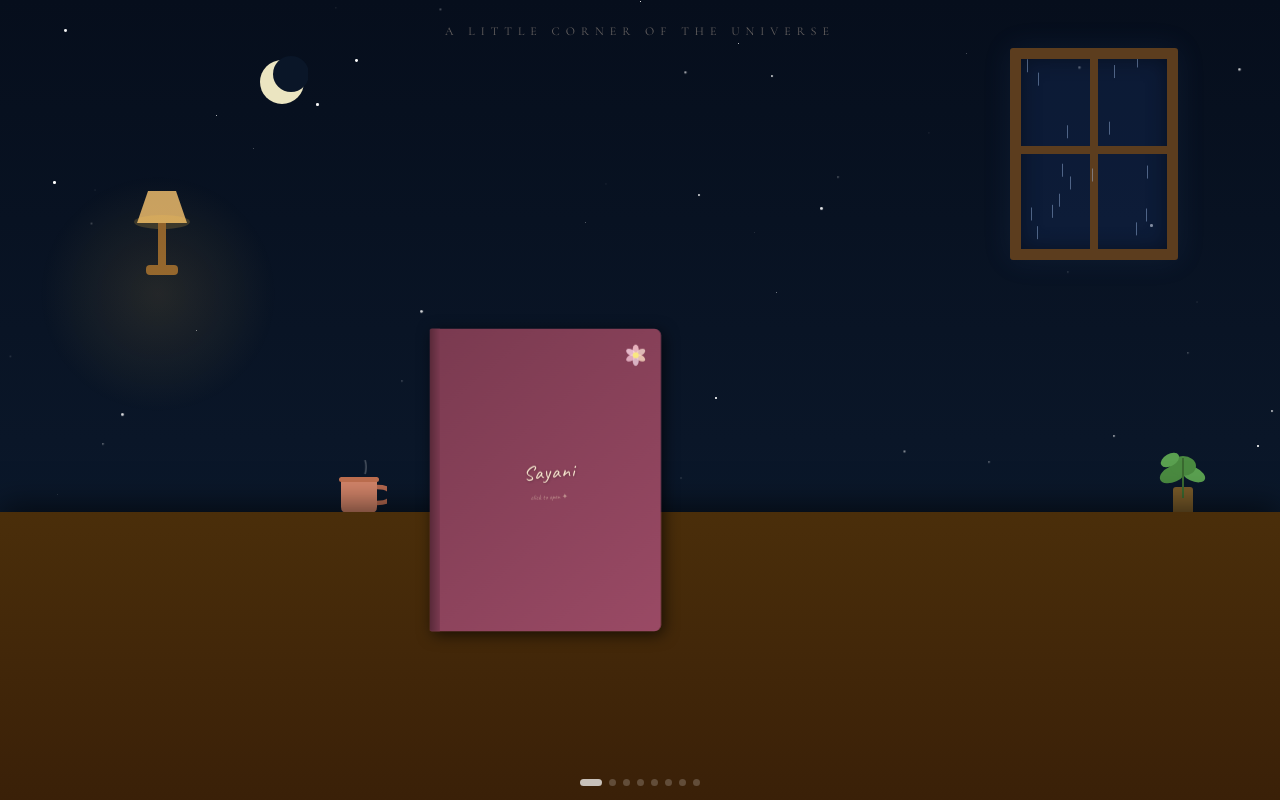
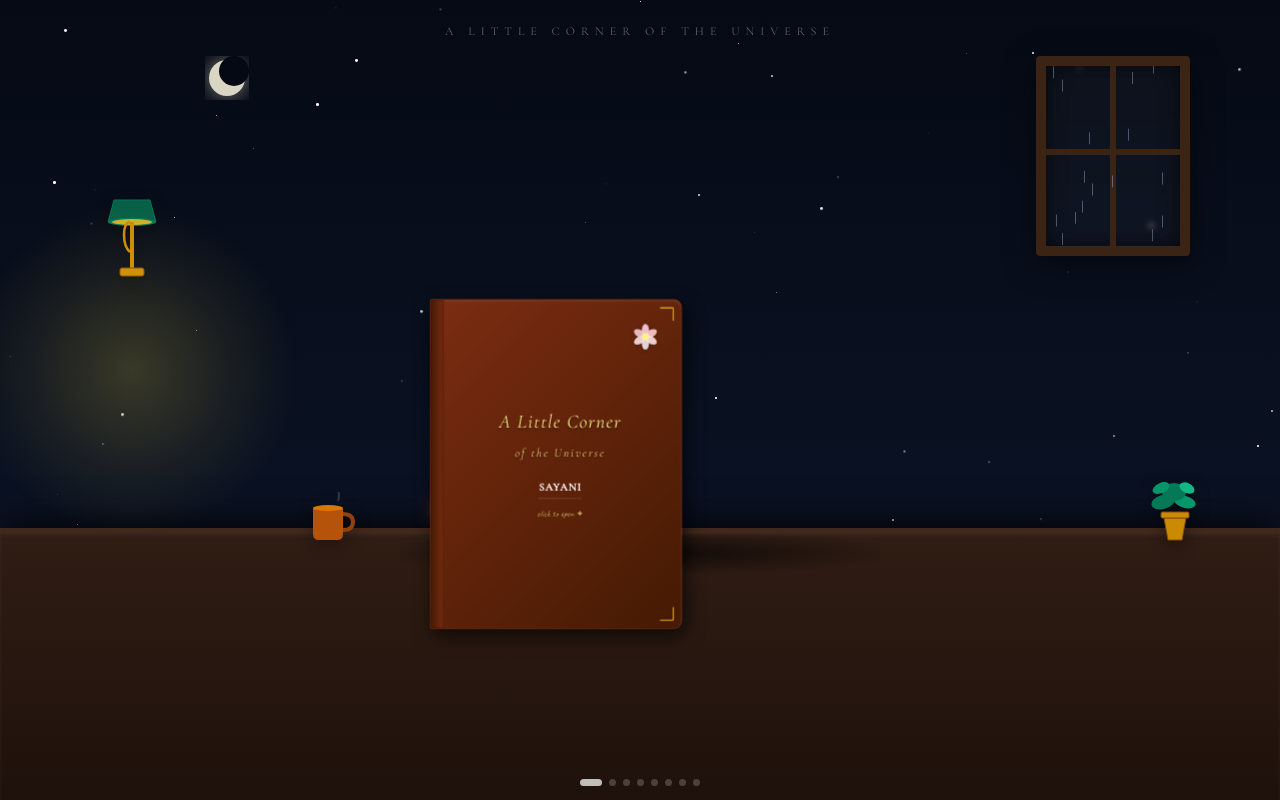
Before and after one commit to Diptish-De/for-you, a React (Vite) app in the folder Complete current task/: page / in a window 1280 px wide. Built offline with nearby package versions, Linux system fonts and the light colour scheme; a web font is replaced by a local one.

Commit message:
style: redesign Chapter I welcome notebook scene with rich shadows, textured desk, banker's lamp, and detailed book cover

```diff
--- a/Complete current task/src/app/App.tsx
+++ b/Complete current task/src/app/App.tsx
@@ -337,7 +337,6 @@ function Ch1({ onNext }: { onNext: () => void }) {
 
   useEffect(() => {
     if (opened) {
-      // Delay phase 1 typing until cover has opened fully (1.8s)
       const t = setTimeout(() => setPhase(1), 1800);
       return () => clearTimeout(t);
     }
@@ -350,105 +349,178 @@ function Ch1({ onNext }: { onNext: () => void }) {
     setFlipping(true);
     setTimeout(() => {
       onNext();
-    }, 1300); // match pageFlip duration
+    }, 1300);
   };
 
   return (
     <div style={{
       width: "100vw", height: "100vh",
-      background: "linear-gradient(180deg, #060e1c 0%, #0a1628 55%, #0d2035 100%)",
+      background: "linear-gradient(180deg, #050a14 0%, #0a1122 60%, #12182c 100%)",
       position: "relative", overflow: "hidden", fontFamily: "'Caveat', cursive",
     }}>
-      {/* Stars */}
+      {/* Twinkling ambient stars */}
       {STARS_BG.map(s => (
         <div key={s.id} style={{
           position: "absolute", left: `${s.x}%`, top: `${s.y}%`,
           width: s.size, height: s.size, borderRadius: "50%", background: "white",
           opacity: .3 + Math.random() * .7,
           animation: `twinkle ${s.dur}s ease-in-out infinite`, animationDelay: `${s.delay}s`,
+          pointerEvents: "none",
         }} />
       ))}
 
-      {/* Moon */}
-      <div style={{ position: "absolute", top: "7%", left: "20%" }}>
-        <svg width="52" height="52" viewBox="0 0 52 52">
-          <circle cx="26" cy="26" r="22" fill="#fff8d0" opacity=".92" />
-          <circle cx="35" cy="18" r="18" fill="#0a1628" />
+      {/* Cozy soft moon */}
+      <div style={{ position: "absolute", top: "7%", left: "16%", pointerEvents: "none", opacity: 0.85 }}>
+        <svg width="44" height="44" viewBox="0 0 44 44">
+          <circle cx="22" cy="22" r="18" fill="#fffbe3" style={{ filter: "drop-shadow(0 0 10px rgba(255,251,227,0.6))" }} />
+          <circle cx="29" cy="15" r="15" fill="#050a14" />
         </svg>
       </div>
 
-      {/* Rainy window */}
+      {/* Cozy Glassmorphic Window with trickling rain */}
       <div style={{
-        position: "absolute", right: "8%", top: "6%",
-        width: 168, height: 212, background: "rgba(18,38,78,.5)",
-        border: "11px solid #5c3d1e", borderRadius: 3, overflow: "hidden",
-        boxShadow: "inset 0 0 20px rgba(0,0,0,.4), 0 0 30px rgba(80,120,200,.1)",
+        position: "absolute", right: "7%", top: "7%",
+        width: 154, height: 200,
+        background: "rgba(255, 255, 255, 0.03)",
+        border: "10px solid #3c2415",
+        borderRadius: 4,
+        overflow: "hidden",
+        backdropFilter: "blur(3px)",
+        boxShadow: "inset 0 0 20px rgba(0,0,0,0.6), 0 8px 30px rgba(0,0,0,0.5)",
+        zIndex: 1,
       }}>
-        <div style={{ position: "absolute", left: "50%", top: 0, bottom: 0, width: 8, background: "#5c3d1e", transform: "translateX(-50%)" }} />
-        <div style={{ position: "absolute", top: "48%", left: 0, right: 0, height: 8, background: "#5c3d1e", transform: "translateY(-50%)" }} />
+        {/* Frame lines */}
+        <div style={{ position: "absolute", left: "50%", top: 0, bottom: 0, width: 6, background: "#3c2415", transform: "translateX(-50%)" }} />
+        <div style={{ position: "absolute", top: "48%", left: 0, right: 0, height: 6, background: "#3c2415", transform: "translateY(-50%)" }} />
+
+        {/* Rain droplets */}
         {RAIN.map(d => (
           <div key={d.id} style={{
             position: "absolute", left: `${d.x}%`, top: -16,
-            width: 1, height: 13, background: "rgba(180,210,255,.4)",
+            width: 1, height: 12, background: "rgba(186,218,255,0.35)",
             animation: `rainFall ${d.dur}s linear infinite`, animationDelay: `${d.delay}s`,
           }} />
         ))}
       </div>
 
-      {/* Lamp */}
-      <div style={{ position: "absolute", left: "10%", top: "18%" }}>
-        <svg width="68" height="134" viewBox="0 0 68 134">
-          <path d="M20 47L9 79L59 79L48 47Z" fill="#c8a060" />
-          <ellipse cx="34" cy="78" rx="28" ry="7" fill="rgba(255,200,80,.18)" />
-          <rect x="30" y="79" width="8" height="44" fill="#8b5e2a" />
-          <rect x="18" y="121" width="32" height="10" rx="4" fill="#8b5e2a" />
+      {/* Banker's Lamp casting warm yellow light */}
+      <div style={{ position: "absolute", left: "8%", top: "20%", zIndex: 3 }}>
+        {/* Lamp drawing */}
+        <svg width="60" height="120" viewBox="0 0 60 120" style={{ filter: "drop-shadow(0 4px 8px rgba(0,0,0,0.4))" }}>
+          {/* Emerald green shade */}
+          <path d="M12 40 L48 40 L54 62 L6 62 Z" fill="#065f46" stroke="#047857" strokeWidth="1" />
+          <ellipse cx="30" cy="62" rx="24" ry="4" fill="#047857" />
+
+          {/* Golden inner shade glow */}
+          <ellipse cx="30" cy="62" rx="20" ry="3" fill="#fbbf24" opacity="0.8" />
+
+          {/* Brass rod stand */}
+          <path d="M30 62 L30 110" stroke="#ca8a04" strokeWidth="4" />
+          <path d="M28 62 C20 62, 20 85, 28 92" stroke="#ca8a04" strokeWidth="2.5" fill="none" />
+
+          {/* Base */}
+          <rect x="18" y="108" width="24" height="8" rx="2" fill="#ca8a04" stroke="#854d0e" strokeWidth="1" />
         </svg>
+
+        {/* Banker's Lamp radial light beam projection */}
         <div style={{
-          position: "absolute", top: 30, left: -90, width: 240, height: 240,
-          borderRadius: "50%", background: "radial-gradient(circle, rgba(255,200,80,.11) 0%, transparent 70%)",
-          pointerEvents: "none", animation: "glowPulse 3.5s ease-in-out infinite",
+          position: "absolute", top: 40, left: -140, width: 340, height: 340,
+          borderRadius: "50%",
+          background: "radial-gradient(circle, rgba(253,224,71,0.2) 0%, rgba(253,224,71,0.06) 45%, transparent 70%)",
+          pointerEvents: "none",
+          mixBlendMode: "screen",
+          animation: "glowPulse 4s ease-in-out infinite",
         }} />
       </div>
 
-      {/* Mug */}
-      <div style={{ position: "absolute", left: "26%", bottom: "35%" }}>
-        <svg width="54" height="60" viewBox="0 0 54 60">
-          <path d="M8 20L8 47Q8 53 15 53L37 53Q44 53 44 47L44 20Z" fill="#d4856a" />
-          <path d="M44 27Q58 27 58 35Q58 43 44 43" stroke="#b86a50" strokeWidth="4.5" fill="none" />
-          <rect x="6" y="17" width="40" height="5" rx="2.5" fill="#c07050" />
-          {[0, .7, 1.4].map((d, i) => (
-            <path key={i} d={`M${16 + i * 7} 16Q${18 + i * 7} 9 ${16 + i * 7} 2`}
-              stroke="rgba(255,255,255,.5)" strokeWidth="1.5" fill="none"
+      {/* Steaming Mug on Desk */}
+      <div style={{ position: "absolute", left: "24%", bottom: "32%", zIndex: 3, filter: "drop-shadow(0 4px 8px rgba(0,0,0,0.35))" }}>
+        <svg width="48" height="52" viewBox="0 0 48 52">
+          {/* Cup */}
+          <path d="M6 16 L6 42 Q6 48, 12 48 L30 48 Q36 48, 36 42 L36 16 Z" fill="#b45309" />
+          {/* Handle */}
+          <path d="M36 22 Q46 22, 46 30 Q46 38, 36 38" stroke="#92400e" strokeWidth="4" fill="none" />
+          {/* Lid/Rim */}
+          <ellipse cx="21" cy="16" rx="15" ry="3" fill="#d97706" />
+
+          {/* Steam loops */}
+          {[0, 0.7, 1.4].map((d, i) => (
+            <path key={i} d={`M${13 + i * 8} 11 Q${15 + i * 8} 5 ${13 + i * 8} 0`}
+              stroke="rgba(255,255,255,0.4)" strokeWidth="1.5" fill="none"
               style={{ animation: `steam 2s ease-out infinite`, animationDelay: `${d}s` }} />
           ))}
         </svg>
       </div>
 
-      {/* Plant */}
-      <div style={{ position: "absolute", right: "5%", bottom: "35%" }}>
-        <svg width="66" height="92" viewBox="0 0 66 92">
-          <rect x="23" y="59" width="20" height="33" rx="3" fill="#7a5c2a" />
-          <ellipse cx="23" cy="46" rx="14" ry="8" fill="#4a8a40" transform="rotate(-25 23 46)" />
-          <ellipse cx="43" cy="46" rx="13" ry="7" fill="#5aa050" transform="rotate(25 43 46)" />
-          <ellipse cx="33" cy="38" rx="13" ry="10" fill="#4a8a40" />
-          <ellipse cx="20" cy="32" rx="10" ry="6" fill="#5aa050" transform="rotate(-30 20 32)" />
-          <path d="M33 70L33 30" stroke="#3a6a30" strokeWidth="2" />
+      {/* Cozy Flickering Candle */}
+      <div style={{ position: "absolute", left: "34%", bottom: "32%", zIndex: 3, display: "flex", flexDirection: "column", alignItems: "center" }}>
+        {/* Pulsing Flame */}
+        <motion.div
+          animate={{ scaleY: [1, 1.25, 0.95, 1.15, 1], scaleX: [1, 0.9, 1.1, 0.95, 1], y: [0, -1, 1, 0] }}
+          transition={{ duration: 0.18, repeat: Infinity, ease: "linear" }}
+          style={{
+            width: 8,
+            height: 16,
+            borderRadius: "50% 50% 35% 35%",
+            background: "radial-gradient(circle at center, #ffffff 15%, #f59e0b 60%, #ef4444 100%)",
+            boxShadow: "0 0 10px #f59e0b, 0 0 20px #ef4444",
+            marginBottom: -2,
+          }}
+        />
+        {/* Wax base */}
+        <div style={{
+          width: 14,
+          height: 28,
+          background: "linear-gradient(90deg, #fef3c7, #fde68a, #fcd34d)",
+          borderRadius: 2,
+          borderBottom: "1px solid #d97706",
+          boxShadow: "0 2px 4px rgba(0,0,0,0.3)",
+        }} />
+      </div>
+
+      {/* Potted Ivy Plant */}
+      <div style={{ position: "absolute", right: "6%", bottom: "32%", zIndex: 3, filter: "drop-shadow(0 4px 8px rgba(0,0,0,0.4))" }}>
+        <svg width="56" height="80" viewBox="0 0 56 80">
+          {/* Terracotta pot */}
+          <polygon points="17,54 39,54 35,76 21,76" fill="#ca8a04" stroke="#854d0e" strokeWidth="1" />
+          <rect x="14" y="48" width="28" height="6" rx="1.5" fill="#ca8a04" stroke="#854d0e" strokeWidth="1" />
+
+          {/* Leaves */}
+          <ellipse cx="16" cy="38" rx="12" ry="7" fill="#047857" transform="rotate(-15 16 38)" />
+          <ellipse cx="38" cy="38" rx="11" ry="6" fill="#059669" transform="rotate(15 38 38)" />
+          <ellipse cx="27" cy="28" rx="12" ry="9" fill="#047857" />
+          <ellipse cx="14" cy="24" rx="9" ry="5" fill="#059669" transform="rotate(-25 14 24)" />
+          <ellipse cx="40" cy="24" rx="8" ry="5" fill="#10b981" transform="rotate(25 40 24)" />
         </svg>
       </div>
 
-      {/* Desk surface */}
+      {/* Polished Wooden Desk Surface */}
       <div style={{
-        position: "absolute", bottom: 0, left: 0, right: 0, height: "36%",
-        background: "linear-gradient(180deg, #4a2e0a 0%, #3a2008 100%)",
-        boxShadow: "0 -6px 30px rgba(0,0,0,.6)",
-      }} />
+        position: "absolute", bottom: 0, left: 0, right: 0, height: "34%",
+        background: "linear-gradient(180deg, #301d14 0%, #1e110b 100%)",
+        borderTop: "5px solid #42281c",
+        boxShadow: "0 -8px 30px rgba(0,0,0,0.7), inset 0 2px 4px rgba(255,255,255,0.06)",
+        zIndex: 2,
+      }}>
+        {/* Soft shadow cast by the notebook */}
+        <div style={{
+          position: "absolute",
+          top: 0,
+          left: "50%",
+          transform: "translateX(-50%)",
+          width: opened ? 860 : 480,
+          height: 40,
+          background: "radial-gradient(ellipse at center, rgba(0,0,0,0.65) 0%, transparent 80%)",
+          transition: "width 1.8s ease",
+        }} />
+      </div>
 
       {/* THE NOTEBOOK CONTAINER */}
       <div style={{
         position: "absolute",
         left: "50%",
-        top: opened ? "50%" : "60%",
-        transform: opened ? "translate3d(-50%, -50%, 0) scale(1)" : "translate3d(-75%, -50%, 0) scale(0.55)",
+        top: opened ? "50%" : "58%",
+        transform: opened ? "translate3d(-50%, -50%, 0) scale(1)" : "translate3d(-75%, -50%, 0) scale(0.6)",
         perspective: 1500,
         zIndex: 100,
         transition: "transform 1.8s cubic-bezier(0.4, 0, 0.2, 1), top 1.8s cubic-bezier(0.4, 0, 0.2, 1)",
@@ -459,6 +531,7 @@ function Ch1({ onNext }: { onNext: () => void }) {
           height: 550,
           transformStyle: "preserve-3d",
         }}>
+
           {/* Cover Plate (rotates left) */}
           <div style={{
             position: "absolute",
@@ -466,15 +539,19 @@ function Ch1({ onNext }: { onNext: () => void }) {
             top: 0,
             width: "50%",
             height: "100%",
-            background: "linear-gradient(140deg, #7a3a50 0%, #9a4a65 100%)",
-            borderRadius: "3px 12px 12px 3px",
+            background: "linear-gradient(135deg, #7c2d12 0%, #451a03 100%)",
+            borderRadius: "3px 14px 14px 3px",
             transformOrigin: "left center",
             transform: opened ? "rotateY(-180deg)" : "rotateY(0deg)",
             transition: "transform 1.8s cubic-bezier(0.4, 0, 0.2, 1)",
             transformStyle: "preserve-3d",
             zIndex: opened ? 5 : 10,
-            boxShadow: opened ? "-12px 12px 40px rgba(0,0,0,.45)" : "5px 6px 28px rgba(0,0,0,.65)",
+            boxShadow: opened
+              ? "-12px 16px 45px rgba(0,0,0,0.5)"
+              : "6px 10px 32px rgba(0,0,0,0.7), inset 0 2px 4px rgba(255,255,255,0.15)",
+            border: "1px solid #7c2d12",
           }}>
+
             {/* Front Cover artwork */}
             <div
               onClick={handleOpen}
@@ -489,43 +566,96 @@ function Ch1({ onNext }: { onNext: () => void }) {
                 cursor: opened ? "default" : "pointer",
               }}
             >
-              <div style={{ position: "absolute", left: 0, top: 0, bottom: 0, width: 18, background: "linear-gradient(90deg, #5a2a3a, #7a3a50)", borderRadius: "3px 0 0 3px" }} />
-              {/* Pressed flower */}
-              <div style={{ position: "absolute", top: 28, right: 26 }}>
-                <svg width="40" height="40" viewBox="0 0 40 40">
+              {/* Spine edge thickness */}
+              <div style={{ position: "absolute", left: 0, top: 0, bottom: 0, width: 22, background: "linear-gradient(90deg, #451a03, #7c2d12)", borderRadius: "3px 0 0 3px", boxShadow: "inset -2px 0 5px rgba(0,0,0,0.3)" }} />
+
+              {/* Gold Foiled Corner Protection Brackets */}
+              <div style={{ position: "absolute", top: 12, right: 12, width: 24, height: 24, borderTop: "3px solid #fbbf24", borderRight: "3px solid #fbbf24", borderRadius: "0 4px 0 0", opacity: 0.8 }} />
+              <div style={{ position: "absolute", bottom: 12, right: 12, width: 24, height: 24, borderBottom: "3px solid #fbbf24", borderRight: "3px solid #fbbf24", borderRadius: "0 0 4px 0", opacity: 0.8 }} />
+
+              {/* Embossed flower emblem */}
+              <div style={{ position: "absolute", top: 40, right: 38, filter: "drop-shadow(0 2px 4px rgba(0,0,0,0.25))" }}>
+                <svg width="44" height="44" viewBox="0 0 40 40">
                   {[0, 60, 120, 180, 240, 300].map((a, i) => (
                     <ellipse key={i} cx="20" cy="10" rx="5.5" ry="9.5"
-                      fill={["#f9c8d0","#f0d0c8","#f9d8c0","#e8c8d8","#f0c0d0","#f8d0e0"][i]}
-                      opacity=".83" transform={`rotate(${a} 20 20)`} />
+                      fill={["#fbcfe8","#fecdd3","#fde2e4","#f0e6ef","#fae0e4","#f7cad0"][i]}
+                      opacity=".9" transform={`rotate(${a} 20 20)`} />
                   ))}
-                  <circle cx="20" cy="20" r="5.5" fill="#f9e880" />
+                  <circle cx="20" cy="20" r="5.5" fill="#fef08a" />
                 </svg>
               </div>
-              <div style={{ fontFamily: "'Caveat', cursive", fontSize: 36, color: "#f9e8d0", transform: "rotate(-4deg)", marginLeft: 14, textShadow: "1px 1px 5px rgba(0,0,0,.35)", letterSpacing: 2 }}>
-                Sayani
+
+              {/* Gold foiled header */}
+              <div style={{
+                fontFamily: "'Cormorant Garamond', serif",
+                fontSize: 32,
+                fontStyle: "italic",
+                color: "#fef08a",
+                textShadow: "0 2px 4px rgba(0,0,0,0.5)",
+                letterSpacing: 2,
+                marginLeft: 14,
+                textAlign: "center",
+              }}>
+                A Little Corner<br/>
+                <span style={{ fontSize: 20, letterSpacing: 3, opacity: 0.9 }}>of the Universe</span>
               </div>
-              <div style={{ fontFamily: "'Caveat', cursive", fontSize: 13, color: "rgba(249,232,200,.5)", marginTop: 10, marginLeft: 14, transform: "rotate(-2deg)" }}>
+
+              <div style={{
+                fontFamily: "'Cormorant Garamond', serif",
+                fontSize: 18,
+                fontWeight: "bold",
+                color: "#ffffff",
+                letterSpacing: 1.5,
+                marginTop: 24,
+                marginLeft: 14,
+                borderBottom: "1px solid rgba(255,255,255,0.2)",
+                paddingBottom: 4,
+              }}>
+                SAYANI
+              </div>
+
+              <div style={{ fontFamily: "'Caveat', cursive", fontSize: 15, color: "rgba(254,240,138,0.65)", marginTop: 14, marginLeft: 14, animation: "glowPulse 2s ease-in-out infinite" }}>
                 click to open ✦
               </div>
             </div>
 
-            {/* Back of cover (inside layout) */}
+            {/* Back of cover (inside left notebook flap) */}
             <div style={{
               position: "absolute",
               inset: 0,
               backfaceVisibility: "hidden",
               transform: "rotateY(180deg)",
               background: "#ebd2d8",
-              borderRadius: "12px 0 0 12px",
+              borderRadius: "14px 0 0 14px",
               boxShadow: "inset -12px 0 24px rgba(0,0,0,0.15)",
               display: "flex",
               alignItems: "center",
               justifyContent: "center",
             }}>
-              <div style={{ color: "#7a3a50", fontFamily: "'Caveat', cursive", fontSize: 36, transform: "rotate(-8deg)" }}>For Sayani 🌸</div>
-              <div style={{ position: "absolute", right: 2, top: 0, bottom: 0, width: 3, background: "rgba(0,0,0,0.1)" }} />
+              <div style={{
+                color: "#7a3a50",
+                fontFamily: "'Caveat', cursive",
+                fontSize: 36,
+                transform: "rotate(-8deg)",
+                textShadow: "1px 1px 2px rgba(255,255,255,0.6)",
+              }}>
+                For Sayani 🌸
+              </div>
+
+              {/* Left page botanical doodle sketch */}
+              <div style={{ position: "absolute", bottom: 20, left: 30, opacity: 0.15, fontSize: 80, transform: "rotate(-10deg)", userSelect: "none" }}>🌿</div>
+
+              <div style={{ position: "absolute", right: 0, top: 0, bottom: 0, width: 3, background: "rgba(0,0,0,0.12)" }} />
             </div>
           </div>
+
+          {/* Paper stacks beneath the right page to give thickness */}
+          {opened && (
+            <>
+              <div style={{ position: "absolute", left: "50%", top: 2, width: "49.6%", height: "99%", background: "#e5d8cb", borderRadius: "0 10px 10px 0", zIndex: 1, boxShadow: "4px 4px 10px rgba(0,0,0,0.1)" }} />
+              <div style={{ position: "absolute", left: "50%", top: 4, width: "49.2%", height: "98%", background: "#dbcca5", borderRadius: "0 8px 8px 0", zIndex: 2, boxShadow: "8px 8px 15px rgba(0,0,0,0.15)" }} />
+            </>
+          )}
 
           {/* Right Page (lined sheet) */}
           {opened && (
@@ -537,33 +667,50 @@ function Ch1({ onNext }: { onNext: () => void }) {
                 top: 0,
                 width: "50%",
                 height: "100%",
-                borderRadius: "0 12px 12px 0",
-                boxShadow: "12px 12px 40px rgba(0,0,0,.25)",
-                padding: "60px 45px 45px 60px",
+                borderRadius: "0 14px 14px 0",
+                boxShadow: "12px 12px 40px rgba(0,0,0,0.25)",
+                padding: "65px 50px 50px 65px",
                 display: "flex",
                 flexDirection: "column",
                 gap: 20,
                 opacity: opened ? 1 : 0,
-                transition: "opacity 1s ease",
+                transition: "opacity 1.2s ease",
+                zIndex: 3,
               }}
             >
-              {/* Central Spine Shadow */}
-              <div style={{ position: "absolute", left: 0, top: 0, bottom: 0, width: 22, background: "linear-gradient(90deg, rgba(0,0,0,0.1), transparent)" }} />
+              {/* Central Spine shadow crease */}
+              <div style={{ position: "absolute", left: 0, top: 0, bottom: 0, width: 26, background: "linear-gradient(90deg, rgba(0,0,0,0.14), transparent)" }} />
+
+              {/* Bookmark Leather/Fabric Ribbon hanging down onto the desk */}
+              <div style={{
+                position: "absolute",
+                left: 0,
+                top: 0,
+                width: 14,
+                height: 590, // extends past book bottom
+                background: "linear-gradient(90deg, #991b1b, #ef4444)",
+                boxShadow: "2px 4px 8px rgba(0,0,0,0.3)",
+                zIndex: 4,
+                borderRadius: "0 0 3px 3px",
+                pointerEvents: "none",
+                transform: "translateX(-50%) rotate(2deg)",
+                transformOrigin: "top center",
+              }} />
 
               {phase >= 1 && (
-                <div style={{ fontFamily: "'Caveat', cursive", fontSize: 36, color: "#2c1810", lineHeight: 1.4 }}>
+                <div style={{ fontFamily: "'Caveat', cursive", fontSize: 36, color: "#2c1810", lineHeight: 1.4, fontWeight: "bold" }}>
                   {l1.shown}
                   {phase === 1 && !l1.done && <span style={{ borderRight: "2px solid #2c1810", marginLeft: 1, animation: "blink .7s step-end infinite" }} />}
                 </div>
               )}
               {phase >= 2 && (
-                <div style={{ fontFamily: "'Caveat', cursive", fontSize: 24, color: "#3d2010", lineHeight: 1.7 }}>
+                <div style={{ fontFamily: "'Caveat', cursive", fontSize: 25, color: "#3d2010", lineHeight: 1.75 }}>
                   {l2.shown}
                   {phase === 2 && !l2.done && <span style={{ borderRight: "2px solid #3d2010", marginLeft: 1, animation: "blink .7s step-end infinite" }} />}
                 </div>
               )}
               {phase >= 3 && !flipping && (
-                <div style={{ position: "absolute", bottom: 40, right: 40 }}>
+                <div style={{ position: "absolute", bottom: 45, right: 45 }}>
                   <PageTab onClick={handleTurnPage} />
                 </div>
               )}
@@ -590,15 +737,15 @@ function Ch1({ onNext }: { onNext: () => void }) {
                   position: "absolute",
                   inset: 0,
                   backfaceVisibility: "hidden",
-                  borderRadius: "0 12px 12px 0",
-                  padding: "60px 45px 45px 60px",
+                  borderRadius: "0 14px 14px 0",
+                  padding: "65px 50px 50px 65px",
                   display: "flex",
                   flexDirection: "column",
                   gap: 20,
                 }}
               >
-                <div style={{ fontFamily: "'Caveat', cursive", fontSize: 36, color: "#2c1810", opacity: 0.6 }}>Hi Sayani.</div>
-                <div style={{ fontFamily: "'Caveat', cursive", fontSize: 24, color: "#3d2010", opacity: 0.6 }}>I borrowed you from the world for a little while.</div>
+                <div style={{ fontFamily: "'Caveat', cursive", fontSize: 36, color: "#2c1810", opacity: 0.6, fontWeight: "bold" }}>Hi Sayani.</div>
+                <div style={{ fontFamily: "'Caveat', cursive", fontSize: 25, color: "#3d2010", opacity: 0.6, lineHeight: 1.75 }}>I borrowed you from the world for a little while.</div>
               </div>
 
               {/* Back of flipping sheet */}
@@ -609,7 +756,7 @@ function Ch1({ onNext }: { onNext: () => void }) {
                   inset: 0,
                   backfaceVisibility: "hidden",
                   transform: "rotateY(-180deg)",
-                  borderRadius: "12px 0 0 12px",
+                  borderRadius: "14px 0 0 14px",
                   background: "#FAF4E8",
                   boxShadow: "inset -12px 0 24px rgba(0,0,0,0.15)",
                 }}
```
